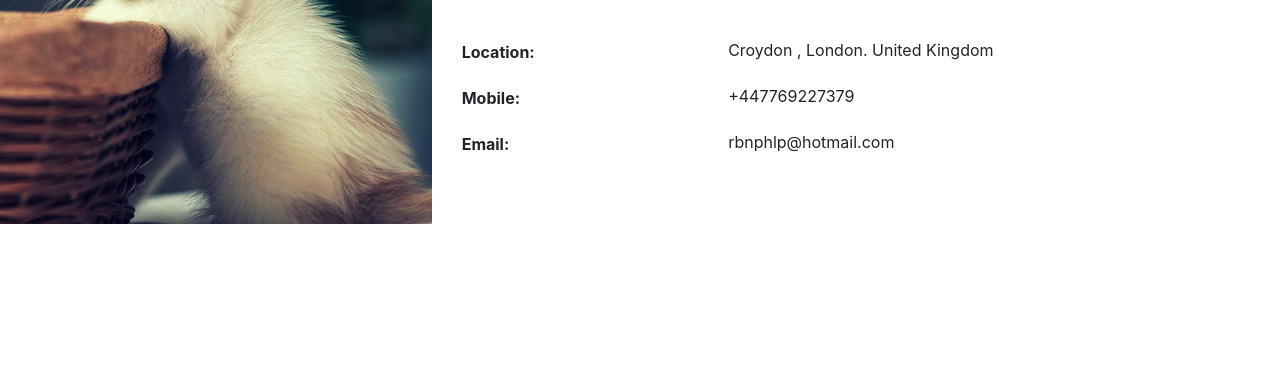
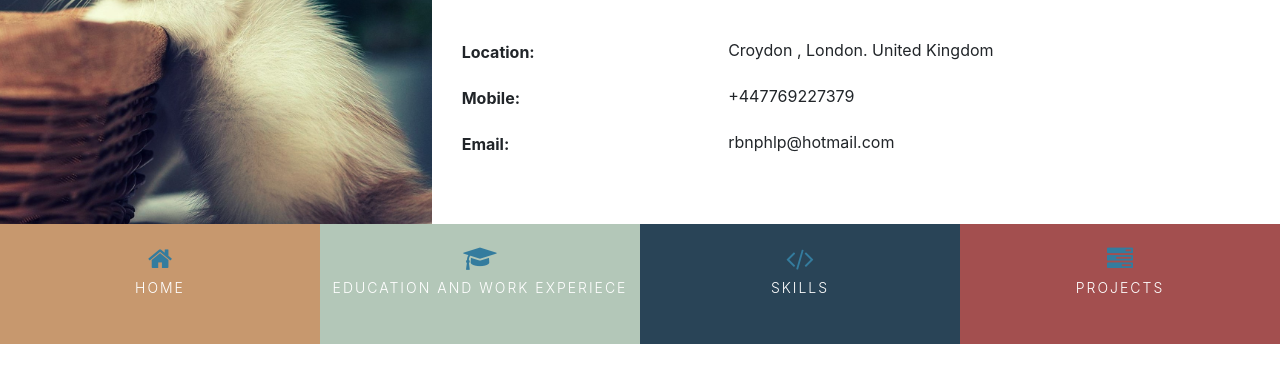
Before and after one commit to Code-Institute-Submissions/rbnphlp-MyResumewebpage, a plain HTML site: page index.html in a window 1280 px wide. Shown: the part 176-558 px from the top of the page. Drawn offline with nearby package versions, Linux system fonts and the light colour scheme.

Commit message:
Need to fix nav missalignemnt

```diff
--- a/css/styles.css
+++ b/css/styles.css
@@ -1,4 +1,26 @@
 @import url('https://fonts.googleapis.com/css?family=Roboto:100,200,300,400,500,600,700|Exo:100,200,300,400,500,600,700');
+
+
+
+/*---------------------------colors----------------*/
+
+
+.ui-menu-color-home {
+    background-color: #c7986e;
+}
+
+.ui-menu-color-education {
+    background-color: #b3c7b8;
+}
+
+.ui-menu-color-skills {
+    background-color: #294457;
+}
+
+.ui-menu-color-projects {
+    background-color: #a34f4f;
+}
+
 
 
 
@@ -56,3 +78,62 @@ margin-left: 0px;
 .personal-info .key p {
     font-weight: 700;
 }
+
+/******nav bar ************/
+
+
+.list-inline-item:not(:last-child) {
+    margin: 0;
+}
+
+.menucontainer {
+    font-size: 0;
+}
+
+#nav li {
+    font-size: 14px;
+    padding: 0;
+}
+
+#nav {
+    margin: 0;
+}
+
+.menuitem {
+    height: 120px;
+    text-align: center;
+    padding: 0;
+}
+
+.menuitem a {
+    width: 100%;
+    text-decoration: none;
+    color: #fff;
+    height: 120px;
+}
+
+.menuitem a i {
+    padding-top: 22px;
+    display: block;
+    color: #347c9e;
+    font-size: 26px;
+}
+
+.menuitem span {
+    display: block;
+    width: 100%;
+    padding-top: 5px;
+    text-align: center;
+    text-transform: uppercase;
+    font-size: 14px;
+    font-weight: 300;
+    letter-spacing: 2px;
+}
+
+.container-fluid {
+    width: 100%;
+    padding-right: 0px;
+    padding-left: 0px;
+    margin-right: auto;
+    margin-left: auto;
+}
--- a/index.html
+++ b/index.html
@@ -15,6 +15,7 @@
     <link id="theme-style" rel="stylesheet" href="../css/styles.css">
     <!-- Font awesome icons-->
     <link rel="stylesheet" href="https://maxcdn.bootstrapcdn.com/font-awesome/4.7.0/css/font-awesome.min.css" type="text/css" />
+
 </head>
 
 <body>
@@ -92,12 +93,37 @@
             </div>
 
 
-        <div class="Image-sec">
 
 
-        </div>
 
     </header>
 
+
+<section class='container-fluid'>
+
+ <div class="row no-gutters">
+<!-- Using Fa instead of fas due in version 5 or below-->
+                <div class="col">
+                    <ul id="nav" class="list-inline menucontainer">
+                                <li class="col-6 col-sm-3 list-inline-item ui-menu-color-home menuitem">
+                                    <a href="index.html" class="hvr-sweep-to-bottom"><i class="fa fa-home" aria-hidden="true"></i><span>Home</span></a>
+                                </li>
+                                <li class="col-6 col-sm-3 list-inline-item ui-menu-color-education menuitem">
+                                    <a href="resume.html" class="hvr-sweep-to-bottom"><i class="fa fa-graduation-cap" aria-hidden="true"></i><span>Education and Work Experiece</span></a>
+                                </li>
+                                <li class="col-6 col-sm-3 list-inline-item ui-menu-color-skills menuitem">
+                                    <a href="contact.html" class="hvr-sweep-to-bottom"><i class="fa fa-code"></i><span>Skills</span></a>
+                                </li>
+                                <li class="col-6 col-sm-3 list-inline-item ui-menu-color-projects menuitem">
+                                    <a href="../cv/robin_cv.pdf" class="hvr-sweep-to-bottom"><i class="fa fa-tasks" ></i><span>Projects</span></a>
+                                </li>
+                            </ul>
+                </div>
+            </div>
+
+
+
+</section>
+
 </body>
 </html>
```
